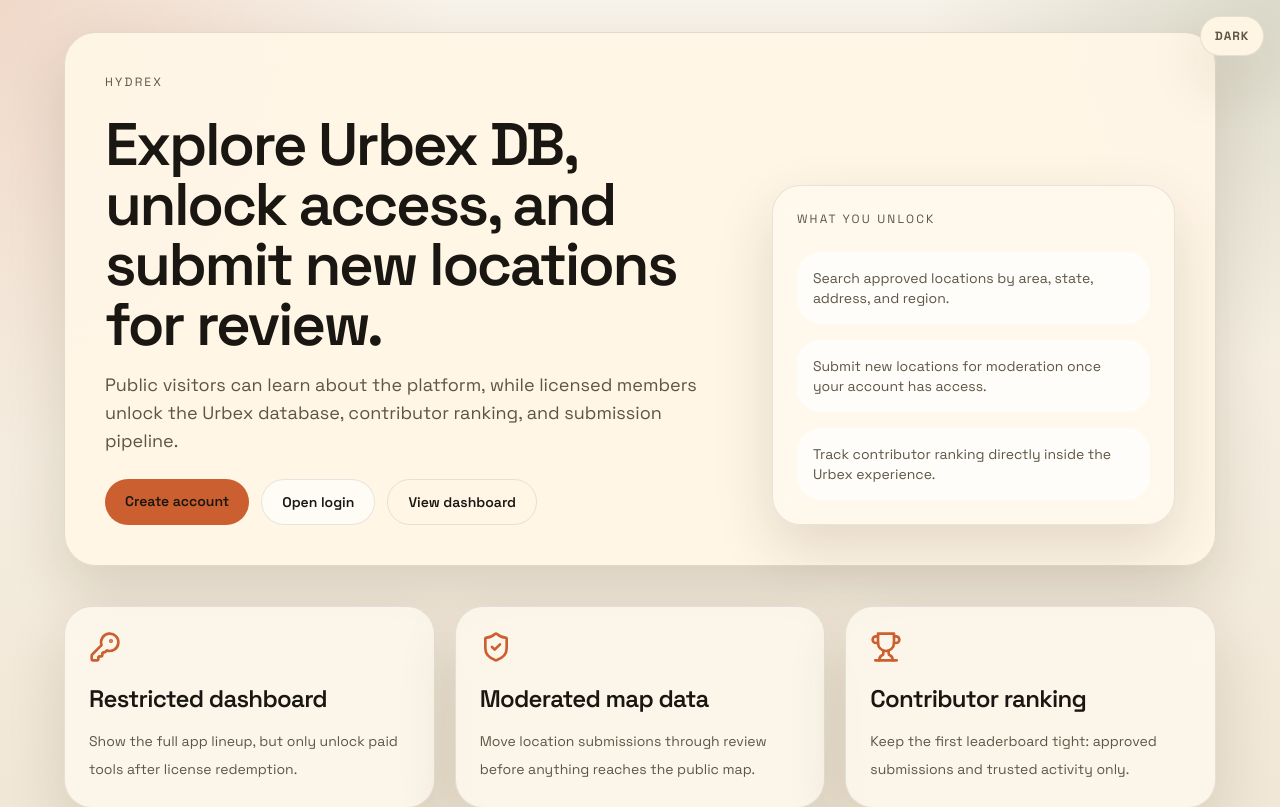
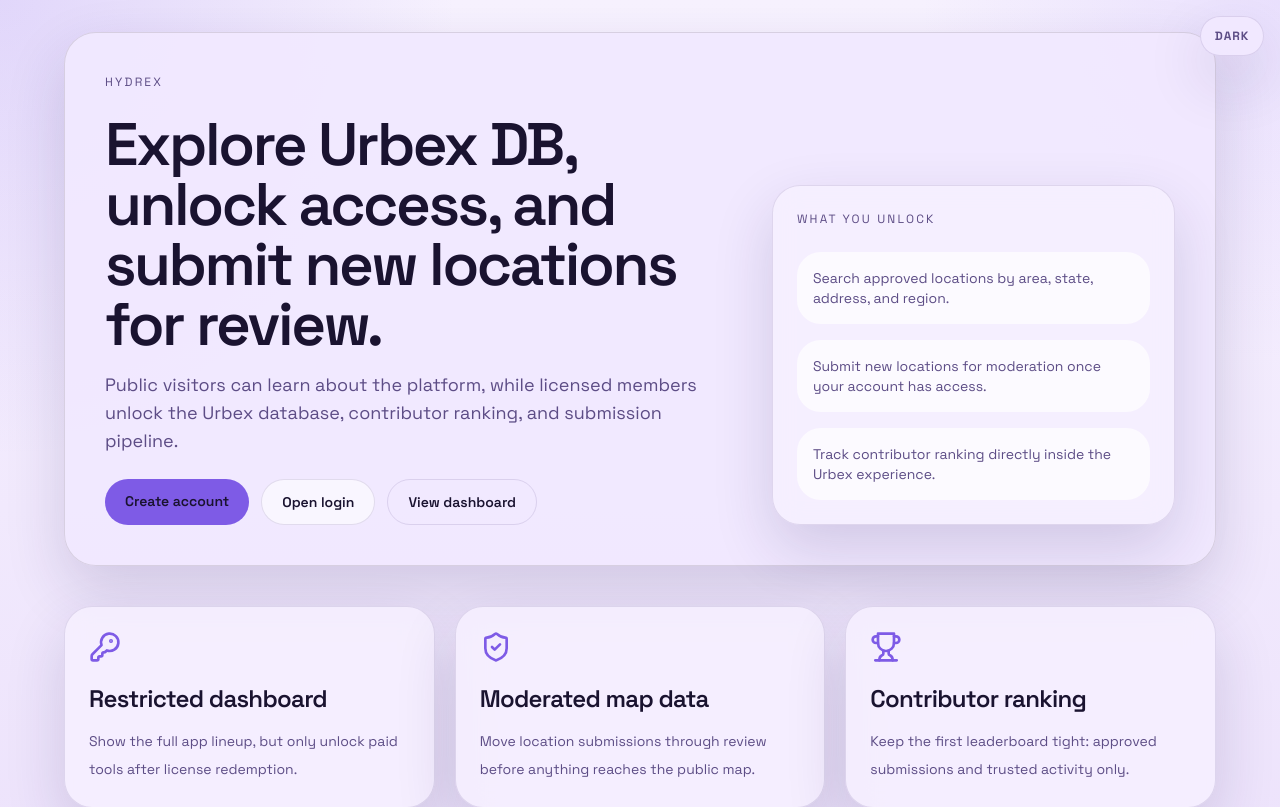
Before and after one commit to JadynnHuisheere/hydrex, a Next.js app: page / in a window 1280 px wide. Shown: the top 807 px of the page. Built offline with nearby package versions, Linux system fonts and the light colour scheme; no server answers.

Commit message:
Align light theme with purple palette

```diff
--- a/app/globals.css
+++ b/app/globals.css
@@ -2,23 +2,23 @@
 @import "leaflet/dist/leaflet.css";
 
 :root {
-  --background: #f4efe5;
-  --background-strong: #e8dfcf;
-  --surface: rgba(255, 250, 240, 0.76);
-  --surface-strong: rgba(255, 246, 230, 0.96);
-  --popup-surface: #fff5e8;
-  --text: #1a1611;
-  --text-muted: #5f5546;
-  --line: rgba(30, 22, 11, 0.1);
-  --accent: #cb5f2f;
-  --accent-strong: #9f4015;
-  --pin-cluster-stroke: #6b5f53;
-  --pin-cluster-fill: #8f7d6f;
-  --pin-stroke: #9f4015;
-  --pin-fill: #cb5f2f;
+  --background: #f2edff;
+  --background-strong: #e8def8;
+  --surface: rgba(247, 241, 255, 0.8);
+  --surface-strong: rgba(241, 233, 255, 0.96);
+  --popup-surface: #f3ecff;
+  --text: #1a1330;
+  --text-muted: #5d4d86;
+  --line: rgba(52, 31, 109, 0.12);
+  --accent: #7e5be6;
+  --accent-strong: #5f42be;
+  --pin-cluster-stroke: #66548e;
+  --pin-cluster-fill: #8a73be;
+  --pin-stroke: #5f42be;
+  --pin-fill: #7e5be6;
   --olive: #5b6b3a;
   --danger: #b43218;
-  --shadow: 0 24px 60px rgba(56, 38, 14, 0.14);
+  --shadow: 0 24px 60px rgba(43, 29, 94, 0.16);
 }
 
 [data-theme="dark"] {
@@ -47,9 +47,9 @@
 
 html {
   background:
-    radial-gradient(circle at top left, rgba(203, 95, 47, 0.18), transparent 28%),
-    radial-gradient(circle at top right, rgba(91, 107, 58, 0.18), transparent 22%),
-    linear-gradient(180deg, #f8f3ea 0%, #efe4d1 100%);
+    radial-gradient(circle at top left, rgba(126, 91, 230, 0.18), transparent 28%),
+    radial-gradient(circle at top right, rgba(166, 135, 247, 0.16), transparent 22%),
+    linear-gradient(180deg, #f7f2ff 0%, #ebe0fb 100%);
   color: var(--text);
 }
 
```
